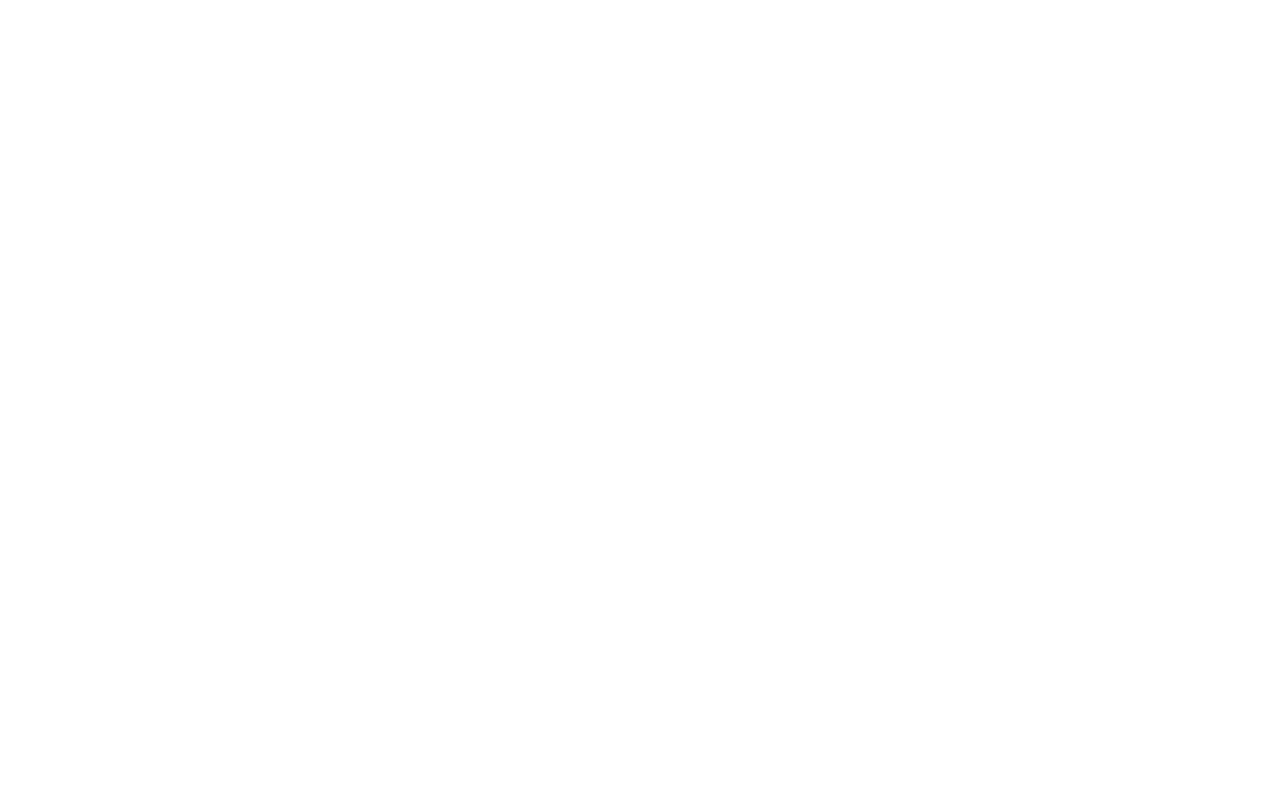
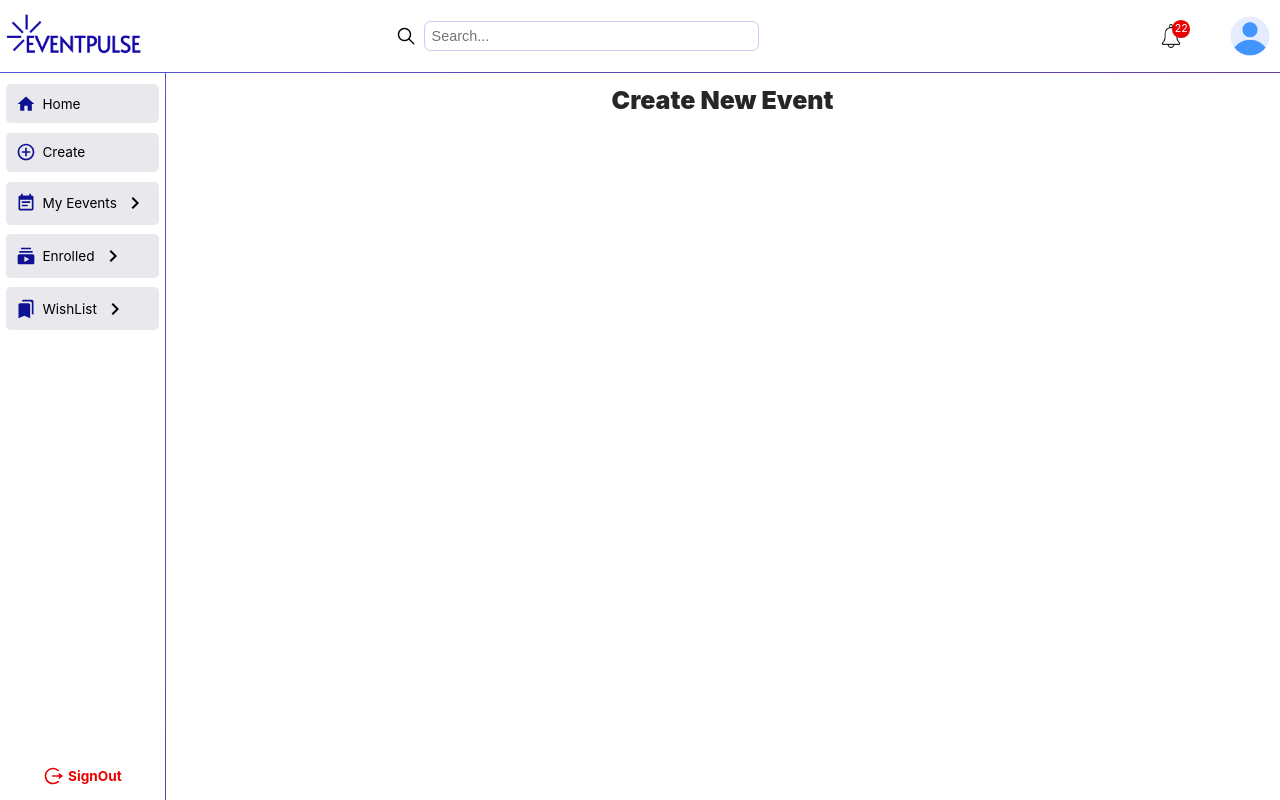
Before and after one commit to imesh-madushan/iwb360-davinci-crew, a React (Create React App) app in the folder frontend/: page /create in a window 1280 px wide. Before the commit this address had no page. Built offline with nearby package versions, Linux system fonts and the light colour scheme.

Commit message:
Routes set to auth an non-auth users
--NavBars, SideBar, NotFound page imported to app.js
--CreateEvent make ready for devoloping

```diff
--- a/frontend/src/App.js
+++ b/frontend/src/App.js
@@ -1,18 +1,48 @@
-import './App.css';
 import { BrowserRouter as Router, Route, Routes } from 'react-router-dom';
+import { useEffect, useState } from 'react';
+import Cookies from 'js-cookie';
 import Home from './pages/home/home';
 import Login from './pages/login/login';
 import Register from './pages/register/register';
-
+import NavBarBeforeAuth from './components/navBarBeforeAuth/navBarBeforeAuth';
+import NavBarAfterAuth from './components/navBarAfterAuth/navBarAfterAuth';
+import SideBar from './components/sideBar/sideBar';
+import CreateEvent from './pages/createEvent/createEvent';
+import NotFound from './pages/notFound/notFound';
 
 function App() {
+  const [authenticated, setAuthenticated] = useState(true);
+
+  //validate the user is logged in
+  useEffect(() => {
+    if (Cookies.get('token')) {
+      setAuthenticated(true);
+    }
+  }, []);
+
   return (
     <Router>
-        <Routes>
-          <Route path="/" element={<Home />} />
-          <Route path="/login" element={<Login />} />
-          <Route path="/register" element={<Register />} />
-        </Routes>
+      {authenticated ? (
+        <>
+          <NavBarAfterAuth />
+          <SideBar />
+          <Routes>
+            <Route path="/" element={<Home />} />
+            <Route path="/create" element={<CreateEvent />} />
+            <Route path="/*" element={<NotFound />} />
+          </Routes>
+        </>
+      ) : (
+        <>
+          <NavBarBeforeAuth />
+          <Routes>
+            <Route path="/" element={<Home />} />
+            <Route path="/login" element={<Login />} />
+            <Route path="/register" element={<Register />} />
+            <Route path="/*" element={<NotFound />} />
+          </Routes>
+        </>
+      )}
     </Router>
   );
 }
--- a/frontend/src/index.css
+++ b/frontend/src/index.css
@@ -1,6 +1,6 @@
 body {
   margin: 0;
-  font-family: -apple-system, BlinkMacSystemFont, 'Segoe UI', 'Roboto', 'Oxygen',
+  font-family: -apple-system, BlinkMacSystemFont, 'Poppins', 'Roboto', 'Oxygen',
     'Ubuntu', 'Cantarell', 'Fira Sans', 'Droid Sans', 'Helvetica Neue',
     sans-serif;
   -webkit-font-smoothing: antialiased;
--- a/frontend/src/pages/createEvent/createEvent.css
+++ b/frontend/src/pages/createEvent/createEvent.css
@@ -0,0 +1,15 @@
+.createEvent {
+    display: flex;
+    position: relative;
+    width: calc(100% - 165px);
+    top: 68px;
+    left: 165px;
+    align-items: center;
+    justify-content: center;
+}
+
+.createEvent h1 {
+    font-size: 25px;
+    font-weight: 900;
+    color: #262626;
+}
--- a/frontend/src/pages/createEvent/createEvent.jsx
+++ b/frontend/src/pages/createEvent/createEvent.jsx
@@ -3,8 +3,8 @@ import './createEvent.css';
 
 const CreateEvent = () => {
     return (
-        <div>
-        <h1>CreateEvent</h1>
+        <div className="createEvent">
+            <h1>Create New Event</h1>
         </div>
     );
 }
--- a/frontend/src/pages/home/home.jsx
+++ b/frontend/src/pages/home/home.jsx
@@ -1,10 +1,10 @@
 import React from "react";
-import './home.css';
+import './home.css'
 
 const Home = () => {
     return (
         <div>
-        <h1>Home</h1>
+            <h1>Home</h1>
         </div>
     );
 }
```
Also changed, not shown: frontend/src/App.css (deleted).
